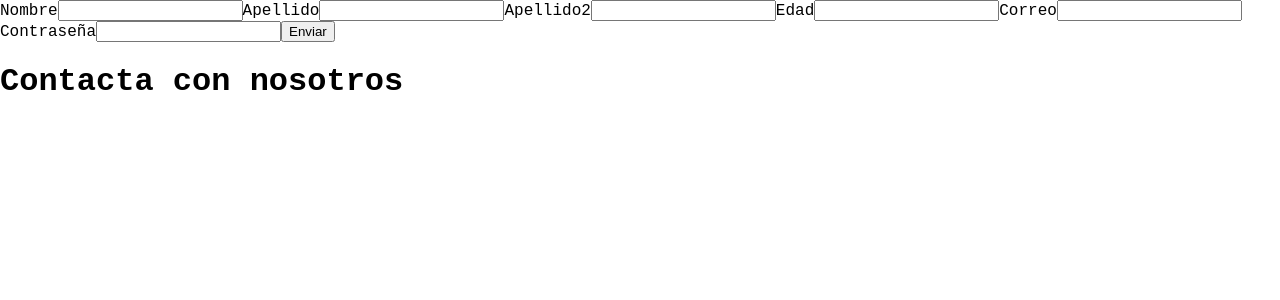
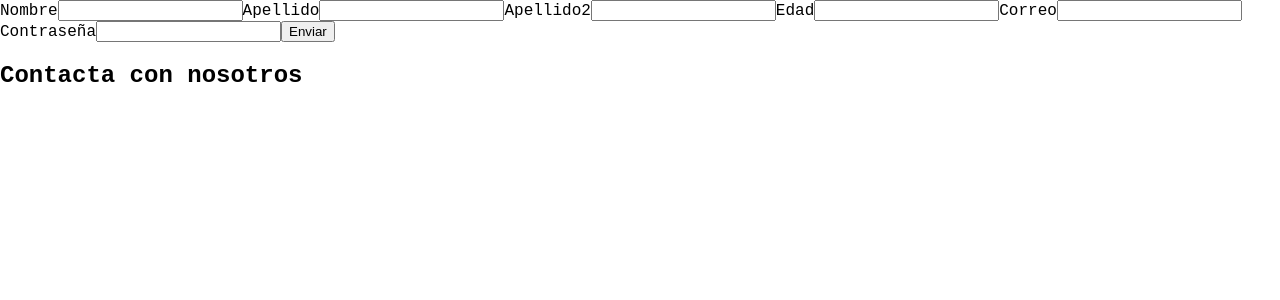
Before and after one commit to InkCapac/DANI_NODE, a React (Vite) app in the folder DEFENRED/: page /contacto in a window 1280 px wide. Shown: the top 300 px of the page. Built offline with nearby package versions, Linux system fonts and the light colour scheme; no server answers.

Commit message:
CAMBIOS 27-01
:)

```diff
--- a/DEFENRED/src/App.tsx
+++ b/DEFENRED/src/App.tsx
@@ -4,7 +4,7 @@ import Index from "./index";
 const App = () => {
   fetch("http://localhost:8080/insertarUsuario")
   return (
-    <diV>
+    <section>
       <form>
         <label>Nombre</label>
         <input type="text" />
@@ -31,7 +31,7 @@ const App = () => {
       </Route>
       </Routes>
       </BrowserRouter>
-        </diV>
+        </section>
   );
 };
 
```
